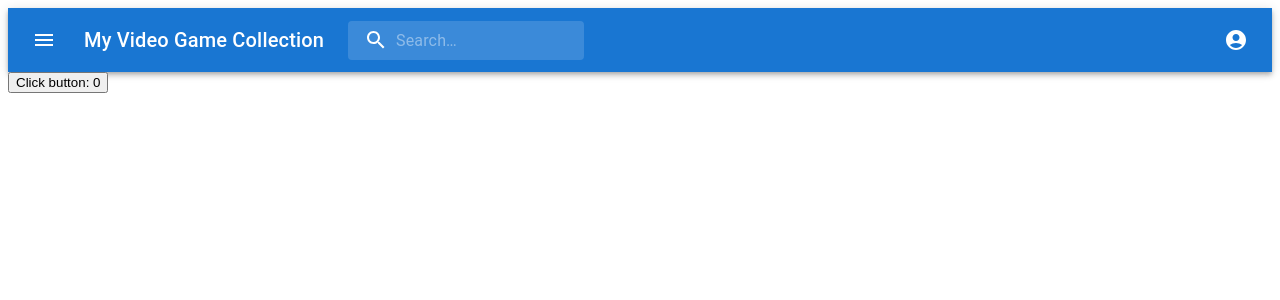
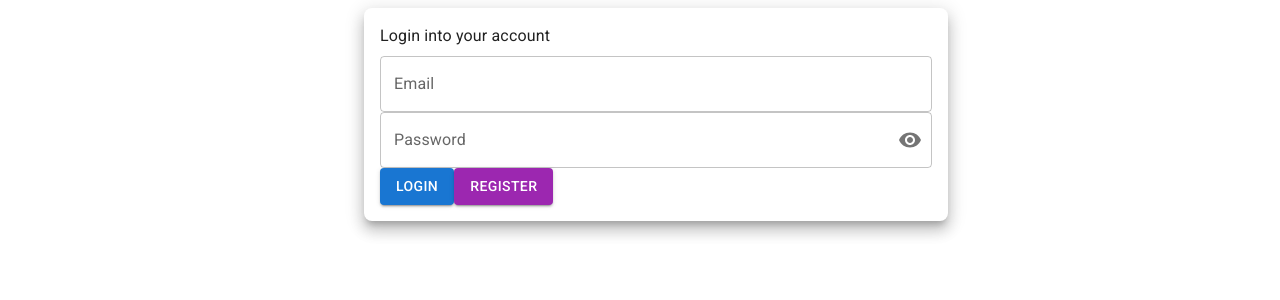
Before and after one commit to J-Ariola/my-video-game-collection, a React (Vite) app: page /login in a window 1280 px wide. Shown: the top 300 px of the page. Built offline with nearby package versions, Linux system fonts and the light colour scheme; no server answers.

Commit message:
feat: create login page

```diff
--- a/package.json
+++ b/package.json
@@ -19,8 +19,10 @@
     "@fontsource/roboto": "^5.0.13",
     "@mui/icons-material": "^5.15.17",
     "@mui/material": "^5.15.17",
+    "firebase": "^10.11.1",
     "react": "^18.2.0",
-    "react-dom": "^18.2.0"
+    "react-dom": "^18.2.0",
+    "react-router-dom": "^6.23.1"
   },
   "devDependencies": {
     "@types/react": "^18.2.66",
--- /dev/null
+++ b/src/Login.tsx
@@ -0,0 +1,115 @@
+import React, { useState } from "react";
+import { Form, useNavigate } from "react-router-dom";
+// @MUI
+import {
+  Box,
+  Button,
+  Container,
+  Fade,
+  FormControl,
+  IconButton,
+  InputAdornment,
+  InputLabel,
+  OutlinedInput,
+  Paper,
+  TextField,
+  Typography,
+} from "@mui/material";
+import Visibility from "@mui/icons-material/Visibility";
+import VisibilityOff from "@mui/icons-material/VisibilityOff";
+import "@fontsource/roboto/300.css";
+import "@fontsource/roboto/400.css";
+import "@fontsource/roboto/500.css";
+import "@fontsource/roboto/700.css";
+
+// BASE URL
+const BASE_URL = import.meta.env.VITE_BASE_URL;
+
+function Login():React.JSX.Element {
+  const [email, setEmail] = useState<string>("");
+  const [password, setPassword] = useState<string>("");
+  const [showPassword, setShowPassword] = useState<boolean>(false);
+  // const navigate = useNavigate();
+  const paperStyle = {
+    p:2,
+    width: "100%",
+    display: "flex",
+    flexDirection: "column",
+    borderRadius: 2,
+    gap: 1,
+  };
+
+  const handleCreateUser = () => {
+    try{
+      if (!email || !password) throw "Invalid User/Password";
+      console.log("Create user: ", email, password);
+    } catch (err) {
+      console.error(err);
+    }
+  }
+
+  const handleLoginUser = () => {
+    try{
+      if (!email || !password) throw "Invalid User/Password";
+      console.log("Login user: ", email, password);
+    } catch (err) {
+      console.error(err);
+    }
+  }
+
+
+
+  return (
+    <Container
+      maxWidth="sm">
+      {/* <Form method="post"> */}
+        <Paper sx={paperStyle} elevation={10}>
+          <Typography>Login into your account</Typography>
+          <Box>
+            <TextField
+              label="Email"
+              variant="outlined"
+              fullWidth={true}
+              onChange={e => setEmail(e.target.value)}
+            />
+            <FormControl fullWidth={true} variant="outlined">
+              <InputLabel htmlFor="outlined-adornment-password">
+                Password
+              </InputLabel>
+              <OutlinedInput
+                label="Password"
+                type={showPassword ? "text" : "password"}
+                endAdornment={
+                  <InputAdornment position="end">
+                    <IconButton
+                    aria-label="toggle password visibility"
+                    onClick={ () => {
+                      setShowPassword((show) => !show);
+                    }}edge="end">
+                      {showPassword ? (
+                        <VisibilityOff/>
+                      ) : (
+                        <Visibility/>
+                      )}
+                    </IconButton>
+                  </InputAdornment>
+                }
+                onChange={e => setPassword(e.target.value)}
+              />
+            </FormControl>
+            <Button
+              color="primary"
+              variant="contained"
+              onClick={handleLoginUser}>Login</Button>
+            <Button
+              color="secondary"
+              variant="contained"
+              onClick={handleCreateUser}>Register</Button>
+          </Box>
+        </Paper>
+      {/* </Form> */}
+    </Container>
+  );
+}
+
+export default Login;
--- a/src/main.tsx
+++ b/src/main.tsx
@@ -1,10 +1,12 @@
 import React from 'react'
 import ReactDOM from 'react-dom/client'
 import App from './App.tsx'
+import Login from './Login.tsx';
 import './index.css'
 
 ReactDOM.createRoot(document.getElementById('root')!).render(
   <React.StrictMode>
-    <App />
+    {/* <App /> */}
+    <Login/>
   </React.StrictMode>,
 )
--- a/tsconfig.json
+++ b/tsconfig.json
@@ -8,6 +8,7 @@
     "noImplicitAny": true,
     "noImplicitThis": true,
     "strictNullChecks": true,
+    "useUnknownInCatchVariables": true,
 
     /* Bundler mode */
     "moduleResolution": "bundler",
```
Also changed, not shown: firebaseConfig.ts (added, +22 -0 lines), 1 other file (tests, documents, lock files or other folders).
